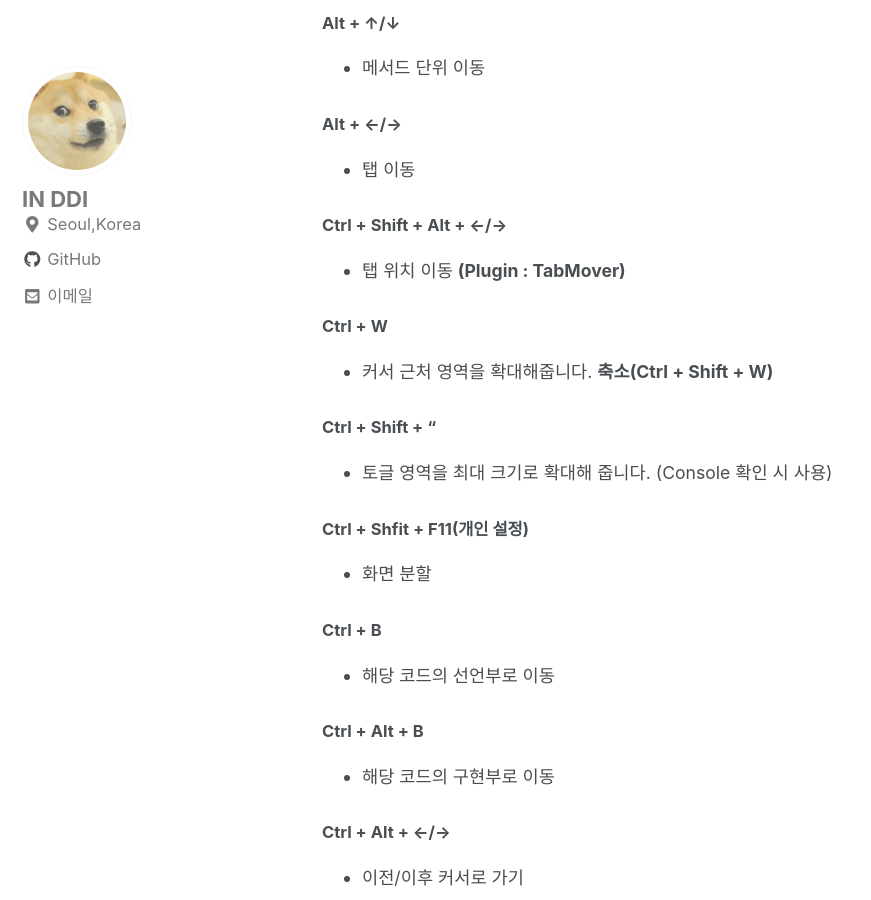
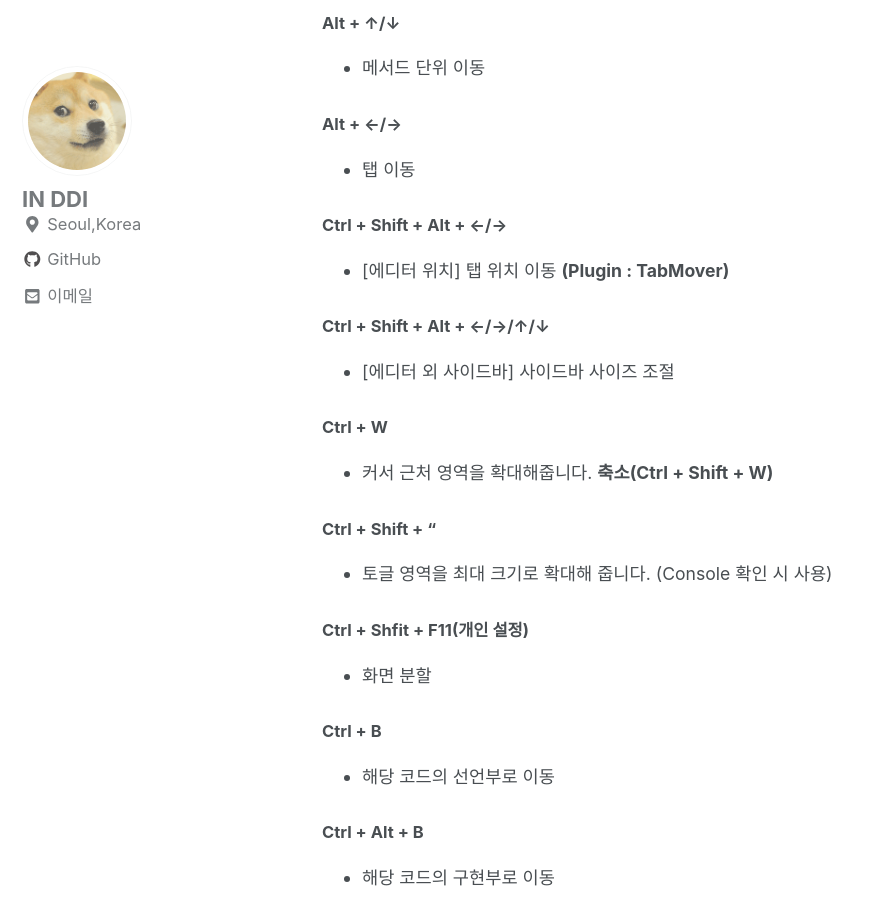
Before and after one commit to InSeok9068/inseok9068.github.io, a Jekyll site: the page built from _posts/intellij/2020-12-14-intellij-keymap.md, in a window 1280 px wide and 900 px high, scrolled down 1157 px. Shown: the whole window, without its empty margins (0-871 px from the left). Built offline with Jekyll 4.4.1, drawn with Linux system fonts in a browser that asks for light colours; cached includes are drawn as plain includes; nearby versions of some CDN libraries; comment, search, counter and statistics services are not loaded.

Commit message:
인텔리제이 키맵 추가

```diff
--- a/_posts/intellij/2020-12-14-intellij-keymap.md
+++ b/_posts/intellij/2020-12-14-intellij-keymap.md
@@ -54,7 +54,11 @@ IntelliJ의 자주 사용하는 단축키를 메모 해놓으려고 한다.
 
 #### Ctrl + Shift + Alt + ←/→
 
-- 탭 위치 이동 **(Plugin : TabMover)**
+- [에디터 위치] 탭 위치 이동 **(Plugin : TabMover)**
+
+#### Ctrl + Shift + Alt + ←/→/↑/↓
+
+- [에디터 외 사이드바] 사이드바 사이즈 조절
 
 #### Ctrl + W
 
```
